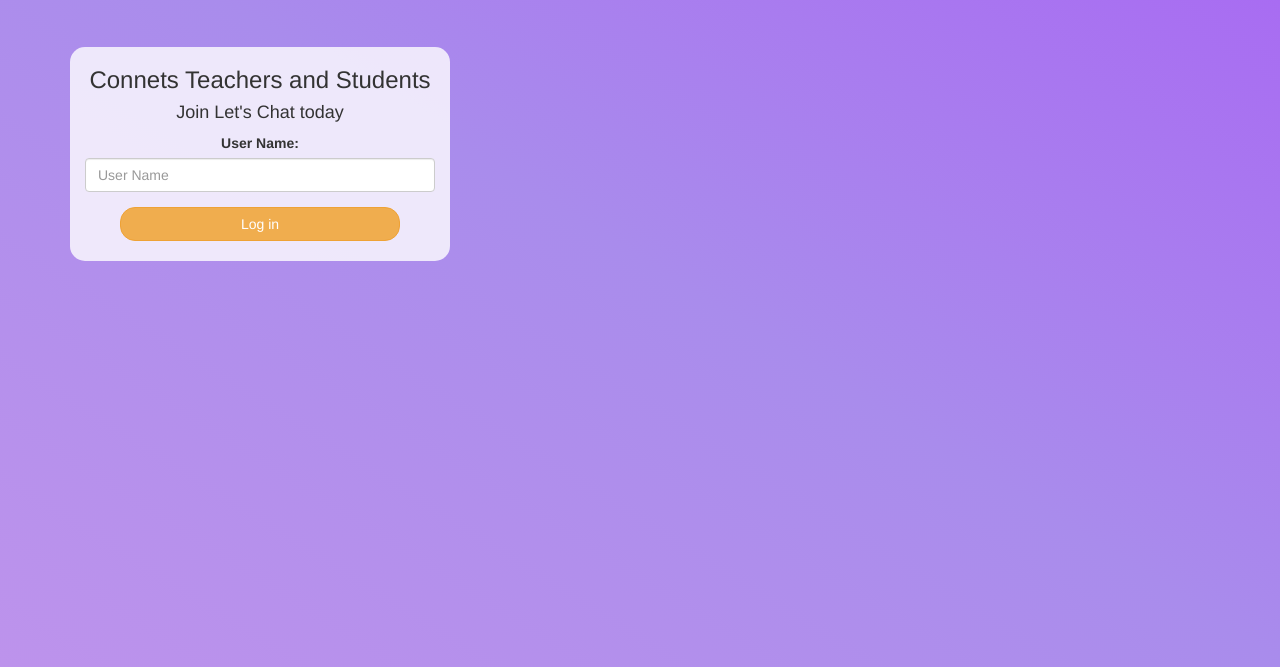
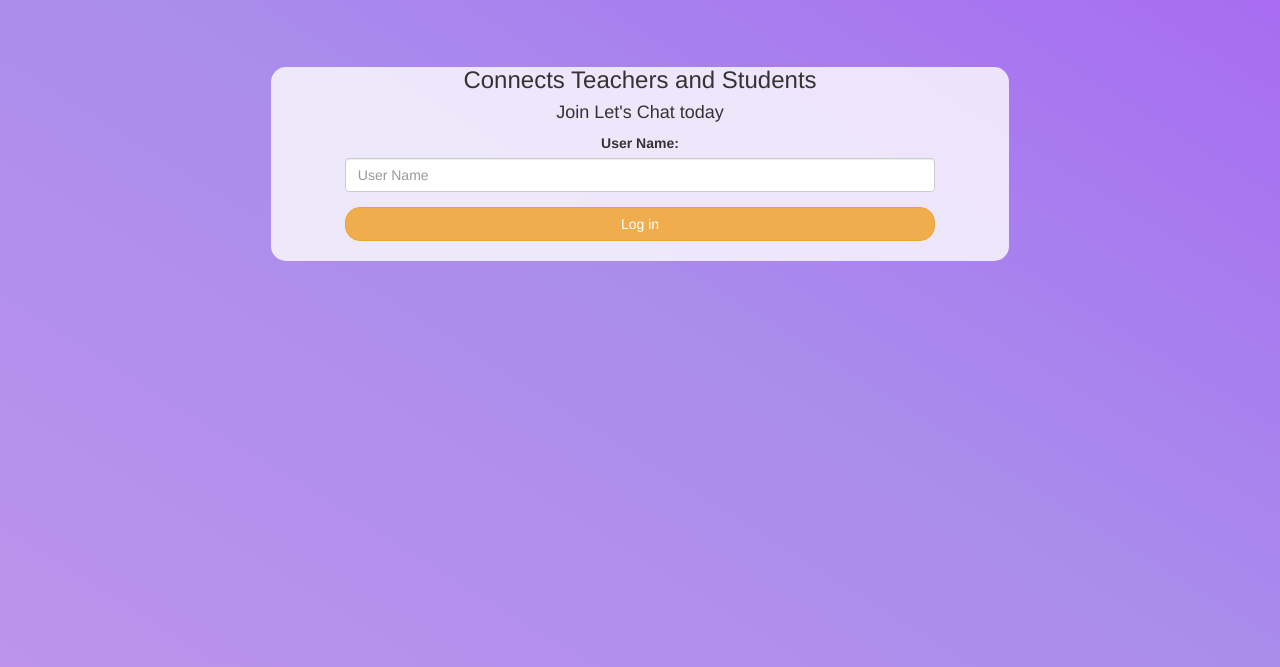
Before and after one commit to RithvikaCheela/Project-95, a plain HTML site: page index.html in a window 1280 px wide. Shown: the part 133-800 px from the top of the page. Drawn offline with nearby package versions, Linux system fonts and the light colour scheme; a web font is replaced by a local one.

Commit message:
Add files via upload

```diff
--- a/index.html
+++ b/index.html
@@ -15,8 +15,8 @@
                 Let's Chat
             </h1>
             <br><br>
-            <div class="col-lg-4 col-md-6 col-sm-6 col-xs-11 login_div">
-                <h3 >Connets Teachers and Students</h3>
+            <div class="login_div">
+                <h3 >Connects Teachers and Students</h3>
                 <h4 >Join Let's Chat today</h4>
                 <div class="form-group">
                   <label >User Name:</label>
--- a/kwitter.css
+++ b/kwitter.css
@@ -32,3 +32,11 @@ body{
 {
 	padding: 10px; width:80%;background: rgba(255,255,255,0.8);border-radius: 15px;
 }
+.container{
+	margin-left: auto;
+	margin-right: auto;
+	max-width: 60%;
+}
+#user_name{
+	width: 80%;
+}
--- a/kwitter_room.js
+++ b/kwitter_room.js
@@ -11,8 +11,7 @@ const firebaseConfig = {
 };
 
 // Initialize Firebase
- initializeApp(firebaseConfig);
-
+firebase.initializeApp(firebaseConfig);
  user_name=localStorage.getItem("user_name");
  document.getElementById("user_name").innerHTML="Welcome "+user_name+" !";
 
```
